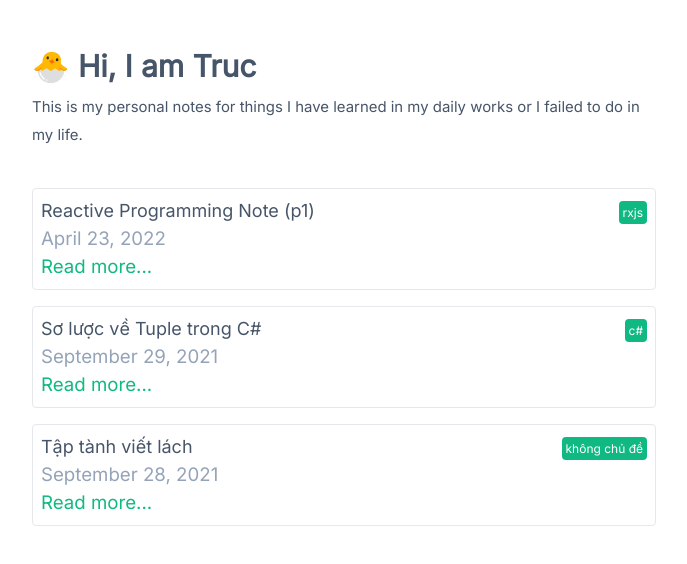
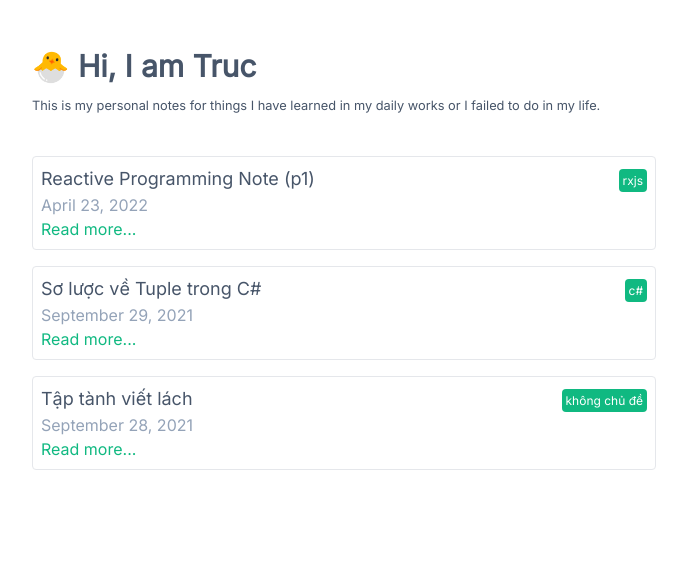
Before and after one commit to tructn/tructn.github.io, a Next.js app: page / in a window 1280 px wide. Shown: the top 564 px of the page, without its empty margins (296-983 px from the left). Built offline with nearby package versions, Linux system fonts and the light colour scheme; a web font is replaced by a local one.

Commit message:
fix breakwords

```diff
--- a/pages/posts/[id].js
+++ b/pages/posts/[id].js
@@ -13,7 +13,7 @@ export default function Post({postData}) {
             <Head>
                 <title>{postData.title}</title>
             </Head>
-            <article className="break-all">
+            <article className="break-words">
                 <div className="mb-5">
                     <h1 className={utilStyles.headingXl}>{postData.title}</h1>
                     <div className={utilStyles.lightText}>
--- a/styles/global.css
+++ b/styles/global.css
@@ -6,7 +6,7 @@
 body,
 time {
     font-family: 'Inter', cursive !important;
-    font-size: 14pt !important;
+    font-size: 12pt !important;
 }
 
 h1,
@@ -20,7 +20,7 @@ h6 {
 
 code {
     font-family: 'Courier Prime', 'Inconsolata', 'Consolas', monospace !important;
-    font-size: 13pt !important;
+    font-size: 12pt !important;
 }
 
 ::-moz-selection {
```
